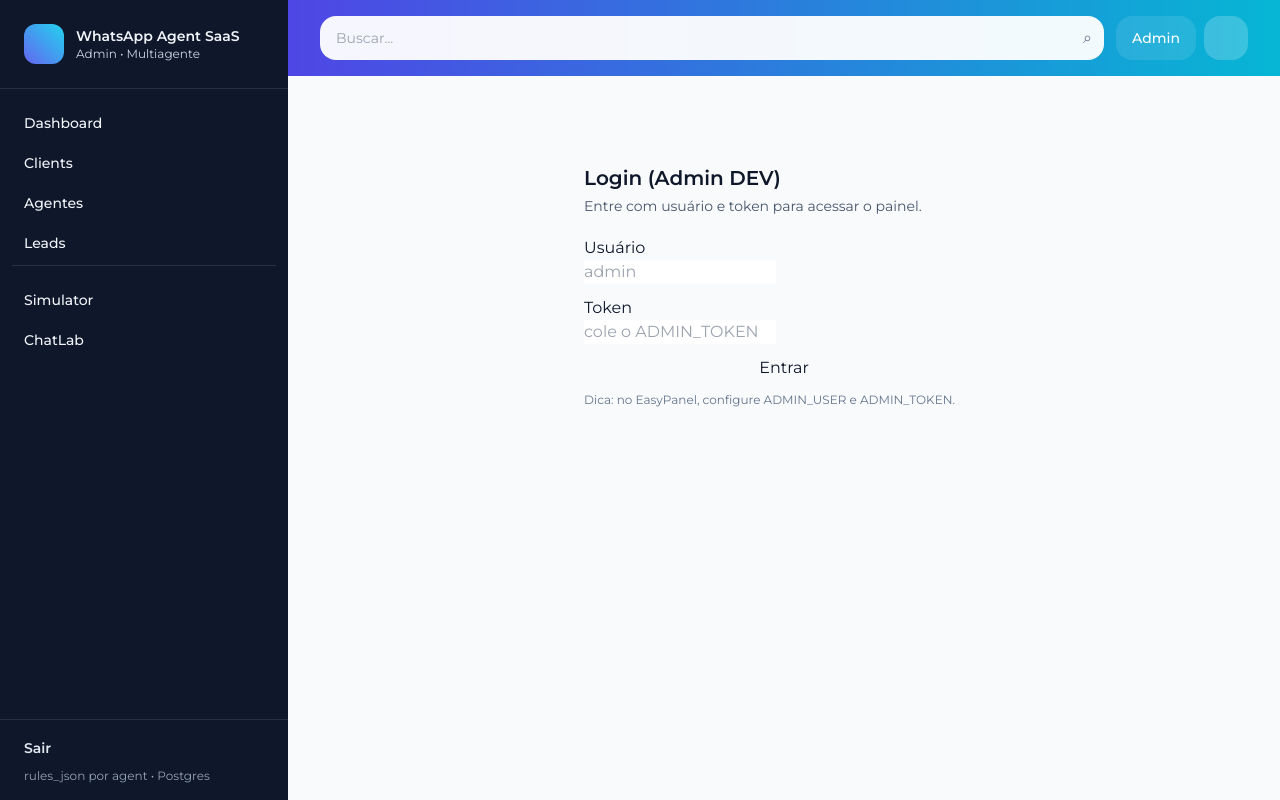
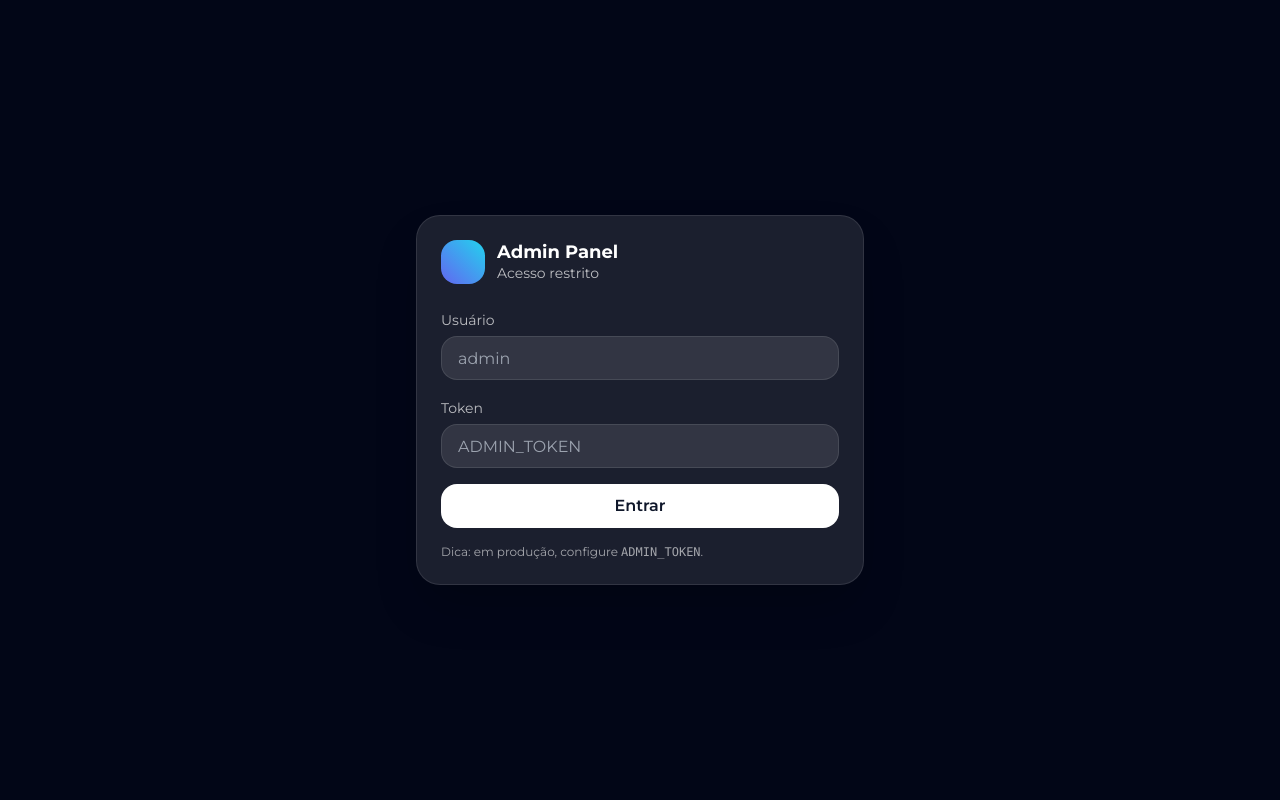
Before and after one commit to MarcilioLeiteSilva/whatsapp-agent, a FastAPI app: page /admin/web/login in a window 1280 px wide. Run offline with FastAPI, Linux system fonts and the light colour scheme; some libraries are stand-ins or nearby versions.

Commit message:
Update login.html

```diff
--- a/app/templates/login.html
+++ b/app/templates/login.html
@@ -1,31 +1,71 @@
-{% extends "base.html" %}
-{% block title %}Login{% endblock %}
+<!doctype html>
+<html lang="pt-BR">
+<head>
+  <meta charset="utf-8" />
+  <meta name="viewport" content="width=device-width,initial-scale=1" />
+  <title>Login • Admin</title>
+  <script src="https://cdn.tailwindcss.com"></script>
 
-{% block content %}
-  <div class="max-w-md mx-auto mt-10">
-    <div class="card p-6">
-      <h1 class="text-xl font-semibold">Login (Admin DEV)</h1>
-      <p class="text-sm text-slate-600 mt-1">
-        Entre com usuário e token para acessar o painel.
-      </p>
+  <link rel="preconnect" href="https://fonts.googleapis.com">
+  <link rel="preconnect" href="https://fonts.gstatic.com" crossorigin>
+  <link href="https://fonts.googleapis.com/css2?family=Montserrat:wght@400;500;600;700&display=swap" rel="stylesheet">
 
-      <form class="mt-5 space-y-3" method="post" action="{{ login_action }}">
-        <div>
-          <div class="label">Usuário</div>
-          <input class="input" name="username" placeholder="admin" required />
+  <script>
+    tailwind.config = {
+      theme: { extend: { fontFamily: { sans: ["Montserrat","ui-sans-serif","system-ui"] } } }
+    }
+  </script>
+</head>
+
+<body class="min-h-screen bg-slate-950 text-white font-sans">
+  <div class="min-h-screen flex items-center justify-center px-4">
+    <div class="w-full max-w-md">
+      <div class="rounded-3xl bg-white/10 border border-white/10 p-6 shadow-2xl">
+        <div class="flex items-center gap-3">
+          <div class="h-11 w-11 rounded-2xl bg-gradient-to-tr from-indigo-500 to-cyan-400"></div>
+          <div>
+            <div class="text-lg font-bold leading-tight">Admin Panel</div>
+            <div class="text-sm text-white/70">Acesso restrito</div>
+          </div>
         </div>
 
-        <div>
-          <div class="label">Token</div>
-          <input class="input" name="token" placeholder="cole o ADMIN_TOKEN" required />
-        </div>
+        {% if flash and flash.message %}
+          <div class="mt-5">
+            {% if flash.kind == "error" %}
+              <div class="rounded-2xl bg-rose-500/15 border border-rose-400/30 px-4 py-3 text-sm text-rose-100">
+                ❌ {{ flash.message }}
+              </div>
+            {% else %}
+              <div class="rounded-2xl bg-emerald-500/15 border border-emerald-400/30 px-4 py-3 text-sm text-emerald-100">
+                ✅ {{ flash.message }}
+              </div>
+            {% endif %}
+          </div>
+        {% endif %}
 
-        <button class="btn btn-primary w-full" type="submit">Entrar</button>
+        <form class="mt-6 space-y-4" method="post" action="{{ login_action }}">
+          <div>
+            <label class="text-sm text-white/70">Usuário</label>
+            <input name="username" class="mt-1 w-full h-11 rounded-2xl bg-white/10 border border-white/10 px-4 outline-none focus:bg-white/15"
+                   placeholder="admin" />
+          </div>
 
-        <div class="text-xs text-slate-500 mt-2">
-          Dica: no EasyPanel, configure <span class="code">ADMIN_USER</span> e <span class="code">ADMIN_TOKEN</span>.
-        </div>
-      </form>
+          <div>
+            <label class="text-sm text-white/70">Token</label>
+            <input name="token" class="mt-1 w-full h-11 rounded-2xl bg-white/10 border border-white/10 px-4 outline-none focus:bg-white/15"
+                   placeholder="ADMIN_TOKEN" />
+          </div>
+
+          <button class="w-full h-11 rounded-2xl bg-white text-slate-900 font-semibold hover:bg-slate-100">
+            Entrar
+          </button>
+
+          <div class="text-xs text-white/60">
+            Dica: em produção, configure <span class="font-mono">ADMIN_TOKEN</span>.
+          </div>
+        </form>
+      </div>
     </div>
   </div>
-{% endblock %}
+</body>
+</html>
```
